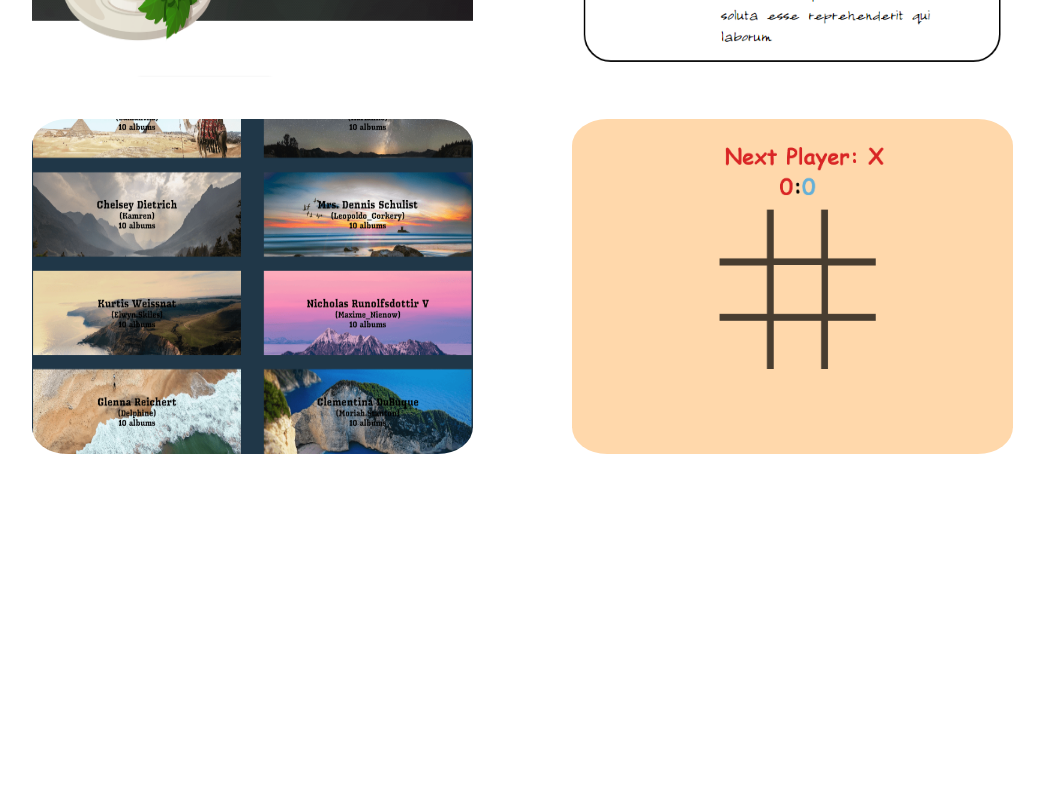
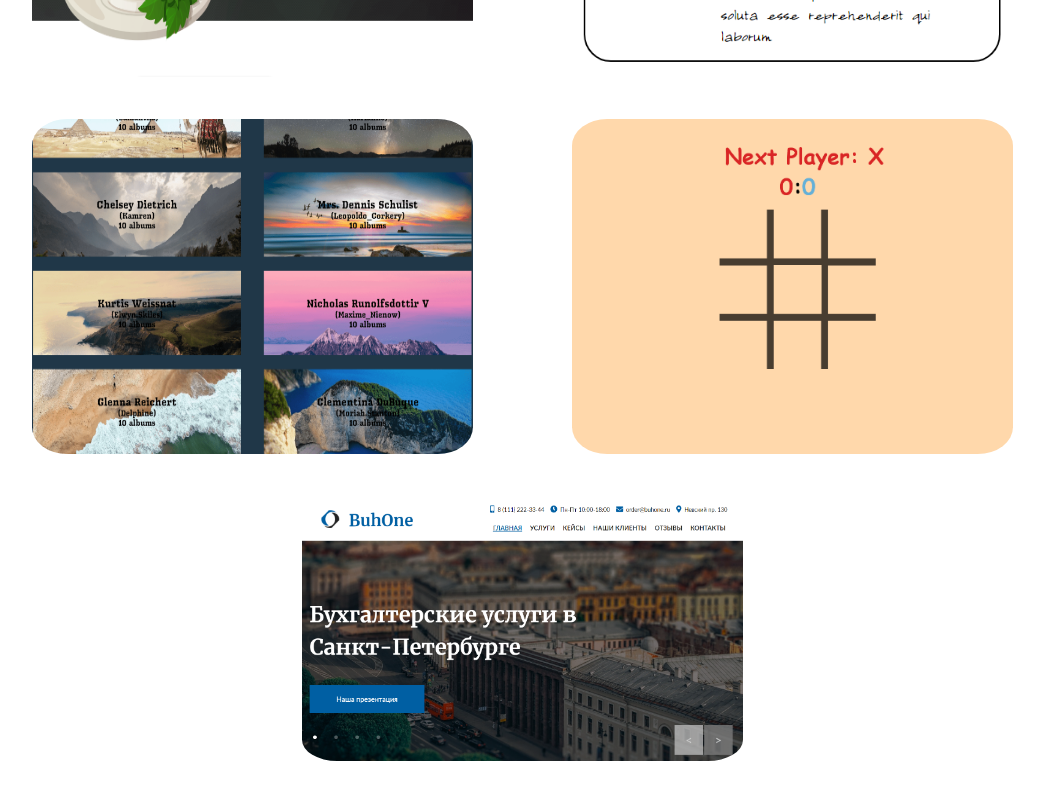
Before and after one commit to Roman-Gulamov/Portfolio, a React (Create React App) app: page /#/works in a window 1280 px wide. Shown: the part 1653-2453 px from the top of the page, without its empty margins (118-1162 px from the left). Before the commit the page ends 2248 px from the top, so only its background shows below. Built offline with nearby package versions, Linux system fonts and the light colour scheme; what react-animations would draw is missing.

Commit message:
Added new work

```diff
--- a/src/Components/Works/WorksData.js
+++ b/src/Components/Works/WorksData.js
@@ -8,6 +8,7 @@ import UserProfile from '../../assets/images/works/UserProfile.png';
 import Leo from '../../assets/images/works/Leo.png';
 import LiveJournal from '../../assets/images/works/LiveJournal.png';
 import PhotoGallery from '../../assets/images/works/PhotoGallery.png';
+import BuhOne from '../../assets/images/works/BuhOne.png';
 
 
 
@@ -81,6 +82,13 @@ export const WORKS_DATA = [
         git: 'https://github.com/Roman-Gulamov/Tic-tac-toe',
         ghPages: 'https://roman-gulamov.github.io/Tic-tac-toe',
         languageName: 'React/SCSS'
+    },
+    {
+        id: '11',
+        img: BuhOne,
+        git: 'https://github.com/Roman-Gulamov/Buhone',
+        ghPages: 'https://roman-gulamov.github.io/Buhone',
+        languageName: 'React/Styled-components'
     }
 ]
 
```
Also changed, not shown: src/assets/images/works/BuhOne.png (added).
